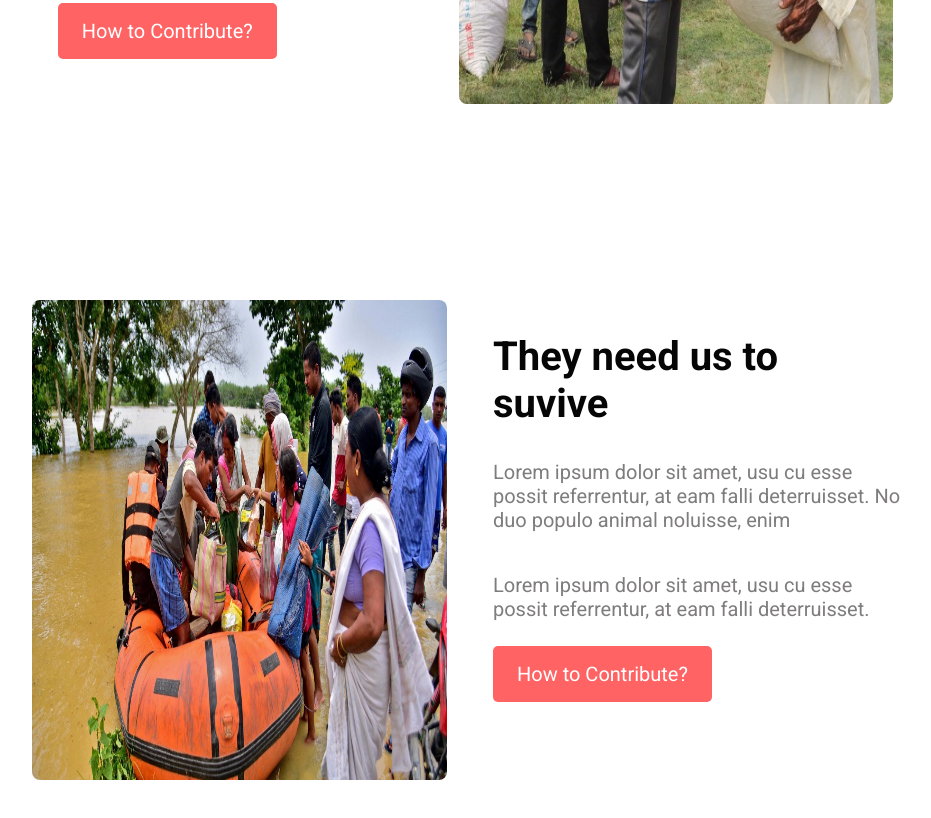
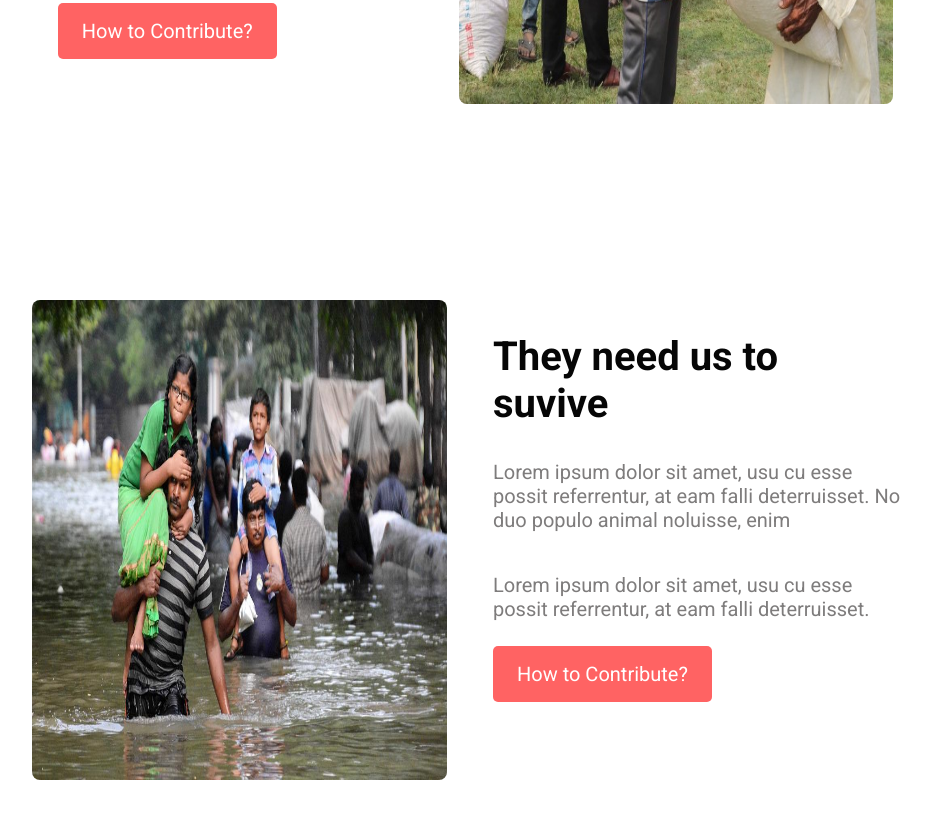
Before and after one commit to imam0321/Donate-to-protect-human, a plain HTML site: page index.html in a window 1280 px wide. Shown: the part 2491-3309 px from the top of the page, without its empty margins (147-1078 px from the left). Drawn offline with Linux system fonts and the light colour scheme.

Commit message:
added picture

```diff
--- a/index.html
+++ b/index.html
@@ -118,11 +118,10 @@
       <div class="donation-right">
         <img class="donation-right-img" src="images/donation10.jpg" />
       </div>
-
     </section>
     <section class="donation">
       <div class="donation-left-2">
-        <img class="donation-right-img" src="images/donation5.jpg" />
+        <img class="donation-right-img" src="images/donation4.jpg" />
       </div>
 
       <div class="donation-right-2">
```
Also changed, not shown: images/donation4.jpg (added).
